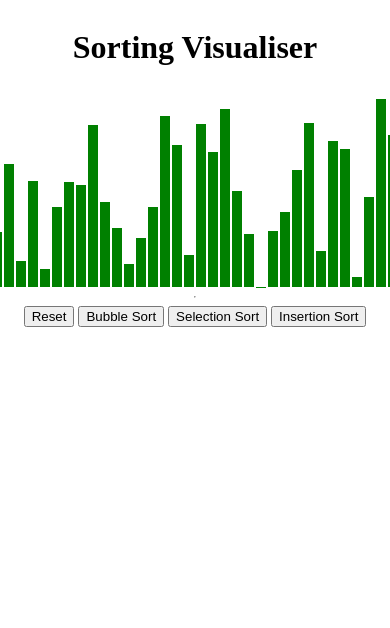
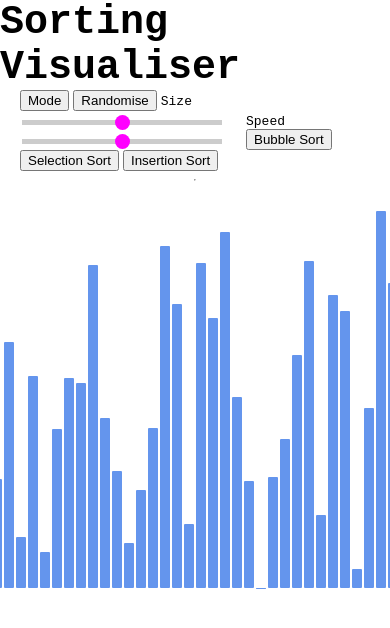
Before and after one commit to kayode-gif/Sorting-Algorithms-Visualizer, a plain HTML site: page index.html in a window 390 px wide. Shown: the top 628 px of the page. Drawn offline with Linux system fonts and the light colour scheme.

Commit message:
working on display

```diff
--- a/bubble-sort.js
+++ b/bubble-sort.js
@@ -1,4 +1,5 @@
 
+// This file handles the option to bubble sort for the visualiser
 function bubbleSort(arr){
     const moves = [];
     for(let i = 0; i < arr.length; i++){
--- /dev/null
+++ b/handle-animation.js
@@ -0,0 +1,45 @@
+// This file is responsible for the changes to animation of the sorting
+
+function handleSizeChange() {
+    const barSizeInput = document.getElementById("change-size-bars");
+    const newSize = parseInt(barSizeInput.value);
+
+    if (newSize < 4) {
+      barSizeInput.value = 4; // 4 is the minimum number of bars
+      return; // Exit the function to prevent further execution
+    }
+
+    if (newSize < n) {
+      arr = arr.slice(0, newSize);
+    } else {
+      for (let i = n; i < newSize; i++) {
+        arr[i] = Math.random();
+      }
+    }
+    n = newSize;
+    reset();
+  }
+  document.getElementById("change-size-bars").addEventListener("input", handleSizeChange);
+
+
+
+  // Get the animation speed based on the position of the speed cursor
+  function getAnimationSpeed() {
+    const speedInput = document.getElementById("change-speed-bars");
+    return 100 - parseInt(speedInput.value); // Invert the value to make higher values correspond to faster speed
+  }
+  // Update the animation speed when the speed cursor value changes
+  document.getElementById("change-speed-bars").addEventListener("input", function () {
+    animationSpeed = getAnimationSpeed();
+  });
+
+
+
+  const toggleModeButton = document.getElementById("toggle-mode-btn");
+  toggleModeButton.addEventListener("click", toggleMode);
+
+  // This customises the background to either light mode or dark mode
+  function toggleMode() {
+    var element = document.body;
+    element.classList.toggle("dark-mode");
+  }
--- a/index.html
+++ b/index.html
@@ -7,16 +7,22 @@
     <link rel="stylesheet" href="style.css">
 </head>
 <body>
-    <h1>Sorting Visualiser</h1>
+        <h1>Sorting Visualiser</h1>
+        <div class="button-container">
+            <button id="toggle-mode-btn">Mode</button>
+            <button onClick="reset()">Randomise </button>
+            <div id ="size-bars">Size</div>
+        <input type="range" min=""4 max="100" id="change-size-bars">
+        <div id ="speed-bars">Speed</div>
+        <input type="range" min=""0 max="100" id="change-speed-bars">
+            <button onClick="playBubbleSort()">Bubble Sort</button>
+            <button onClick="playSelectionSort()">Selection Sort</button>
+            <button onClick="playInsertionSort()">Insertion Sort</button>
+        </div>
+    <hr>
     <div id="container"></div>
-    <hr>
-    <div>
-        <button onClick="reset()">Reset</button>
-        <button onClick="playBubbleSort()">Bubble Sort</button>
-        <button onClick="playSelectionSort()">Selection Sort</button>
-        <button onClick="playInsertionSort()">Insertion Sort</button>
-    </div>
-    <script src="script.js"></script>
+    <script src="run.js"></script>
+    <script src="handle-animation.js"></script>
     <script src="bubble-sort.js"></script>
     <script src="selection-sort.js"></script>
     <script src="insertion-sort.js"></script>
--- a/script.js
+++ b/run.js
@@ -1,8 +1,8 @@
 
-const n = 40;
-const arr = [];
-let animationTimeout;
-let pauseAnimation = false;
+let n = 40;
+let arr = []
+let animationSpeed = 10;
+
 
 reset();
 
@@ -34,7 +34,7 @@ function animate(moves) {
 
     setTimeout(function () {
       animate(moves);
-    }, 50);
+    }, getAnimationSpeed());
   }
 
 
@@ -47,7 +47,7 @@ function displayBars(move){
         bar.classList.add("bar");
         if (move && move.indices.includes(i)){
             bar.style.backgroundColor =
-            move.moveType == "change" ? "red" : "blue";
+            move.moveType == "change" ? "green" : "red";
         }
         container.appendChild(bar);
     }
--- a/selection-sort.js
+++ b/selection-sort.js
@@ -1,3 +1,4 @@
+// // This file handles the option to selection sort for the visualiser
 function selectionSort(arr){
     const moves = [];
     for(let i=0;i<arr.length - 1;i++){
@@ -14,6 +15,7 @@ function selectionSort(arr){
     return moves;
 }
 
+
 function animateSelectionSort(moves) {
     animate(moves);
   }
--- a/style.css
+++ b/style.css
@@ -1,19 +1,104 @@
-#container{
-    height: 200px;
+#container {
+    height: 400px;
     display: flex;
     align-items: flex-end;
+    margin-top: auto;
+  }
 
-}
-
-body{
+  body {
+    background-color: white;
+    color: black;
     display: flex;
     align-items: center;
     flex-direction: column;
+    margin: 0;
+    padding: 0;
+  }
+
+  .dark-mode {
+    background-color: black;
+    color: white;
+  }
+
+  .dark-mode body,
+  .dark-mode h1 {
+    color: white;
+  }
+
+  .bar {
+    width: 10px;
+    background-color: cornflowerblue;
+    margin: 1px;
+    transition: height 0.5s ease-in-out;
+    border-radius: 1px;
+  }
+
+  h1 {
+    font-family: monospace;
+    font-size: 40px;
+    display: flex;
+    margin: 0;
+  }
+
+  .button-container {
+    margin-left: 20px;
+  }
+
+
+  #size-bars {
+    font-family: monospace;
+    display: inline-block;
+  }
+
+  #change-size-bars {
+    margin-right: 20px;
+    cursor: pointer;
+  }
+
+  #speed-bars {
+    font-family: monospace;
+    display: inline-block;
+  }
+
+  #change-speed-bars {
+    margin-right: 20px;
+    font-size: 15px;
+    cursor:pointer;
+  }
+
+  /* Add this CSS to style.css */
+
+/* Styles for the range input track */
+input[type="range"] {
+  /* Set the height of the track */
+  height: 5px;
+  /* Set the width of the track */
+  width: 200px;
+  /* Remove the default styles */
+  -webkit-appearance: none;
+  appearance: none;
+  /* Set the background color of the track */
+  background-color: #ccc; /* Change this to your desired color */
+  /* Set the outline and border to none */
+  outline: none;
+  border: none;
 }
 
-.bar{
-    width: 10px;
-    background-color: green;
-    margin: 1px;
+input[type="range"]::-webkit-slider-thumb {
+  height: 15px;
+  width: 15px;
+  background-color: fuchsia;
+  border-radius: 50%;
+  transition: background-color 0.3s ease-in-out;
+  -webkit-appearance: none;
+  appearance: none;
+}
 
+input[type="range"]:active::-webkit-slider-thumb {
+  background-color: dodgerblue;
 }
+
+input[type="range"]::-webkit-slider-thumb:active {
+  /* Change the background color of the thumb when sliding */
+  background-color: dodgerblue; /* Change this to your desired color */
+}
```
